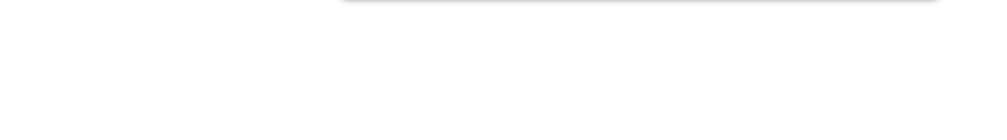
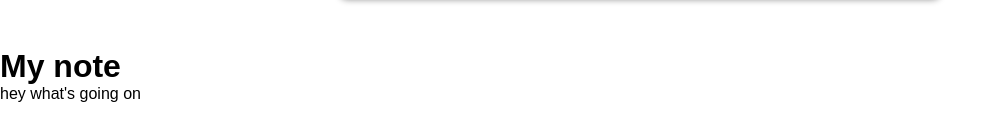
Before and after one commit to hans-4303/google-keep-sample, a React (Create React App) app: page / in a window 1280 px wide. Shown: the part 462-602 px from the top of the page, without its empty margins (0-1007 px from the left). Built offline with nearby package versions, Linux system fonts and the light colour scheme.

Commit message:
컴포넌트 생성 및 호출

```diff
--- a/src/App.js
+++ b/src/App.js
@@ -1,5 +1,6 @@
 import CreateArea from "./components/CreateArea";
 import Header from "./components/Header";
+import Note from "./components/Note";
 
 function App() {
   return (
@@ -7,6 +8,7 @@ function App() {
       <div>
         <Header />
         <CreateArea />
+        <Note />
       </div>
     </>
   );
--- /dev/null
+++ b/src/components/Note.jsx
@@ -0,0 +1,12 @@
+import React from "react";
+
+const Note = () => {
+  return (
+    <div className="note">
+      <h1>My note</h1>
+      <p>hey what's going on</p>
+    </div>
+  );
+};
+
+export default Note;
```
